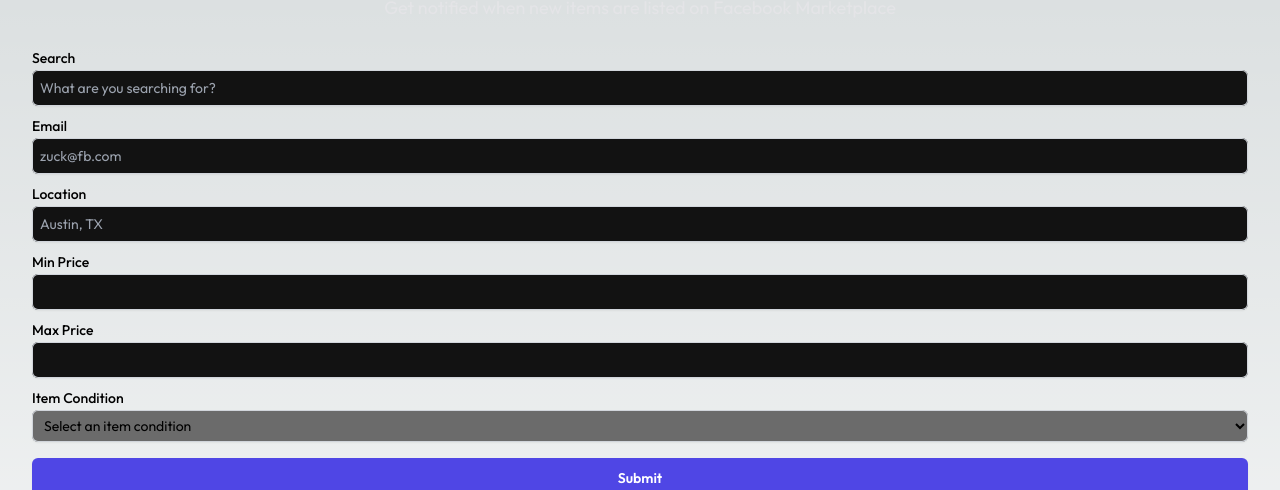
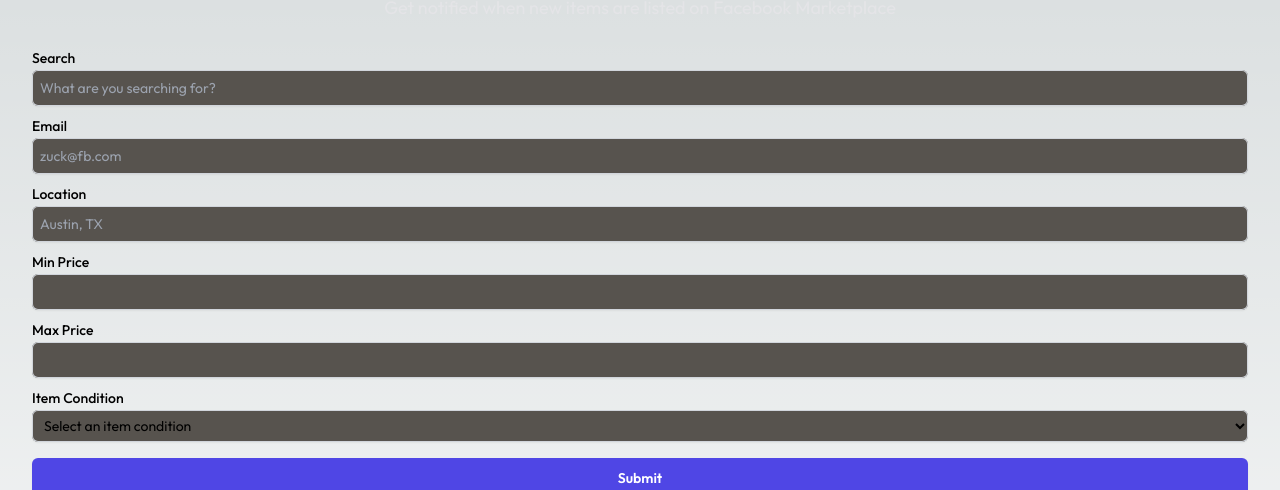
Before and after one commit to adrianhorning08/web-scraping-guy, a Next.js app: page /marketplace-alerts in a window 1280 px wide. Shown: the part 166-656 px from the top of the page. Built offline with nearby package versions, Linux system fonts and the light colour scheme.

Commit message:
better color on inputs

```diff
--- a/src/components/ApiDemos.jsx
+++ b/src/components/ApiDemos.jsx
@@ -365,7 +365,7 @@ export default function ApiDemos() {
             <input
               id="parcelNumber"
               type="text"
-              className="mt-4 block w-full rounded-md border-0 px-2 py-1.5 shadow-sm ring-1 ring-inset ring-gray-300 placeholder:text-gray-400 focus:ring-2 focus:ring-inset focus:ring-indigo-400 sm:text-sm sm:leading-6"
+              className="mt-4 block w-full rounded-md border-0 px-2 py-1.5 shadow-sm ring-1 ring-inset ring-gray-300 placeholder:text-gray-400 focus:ring-2 focus:ring-inset focus:ring-indigo-400 sm:text-sm sm:leading-6 bg-stone-600"
               placeholder="2004014001"
               value={parcelId}
               onChange={(e) => setParcelId(e.target.value)}
@@ -428,7 +428,7 @@ export default function ApiDemos() {
             </label>
             <select
               id="docType"
-              className="mt-2 block w-full rounded-md border-0 py-1.5 pl-3 pr-10 ring-1 ring-inset ring-gray-300 focus:ring-2 focus:ring-indigo-400 sm:text-sm sm:leading-6"
+              className="mt-2 block w-full rounded-md border-0 py-1.5 pl-3 pr-10 ring-1 ring-inset ring-gray-300 focus:ring-2 focus:ring-indigo-400 sm:text-sm sm:leading-6 bg-stone-600"
               value={docType}
               onChange={(e) => setDocType(e.target.value)}
             >
@@ -436,7 +436,7 @@ export default function ApiDemos() {
             </select>
             <input
               type="text"
-              className="mt-4 block w-full rounded-md border-0 px-2 py-1.5 shadow-sm ring-1 ring-inset ring-gray-300 placeholder:text-gray-400 focus:ring-2 focus:ring-inset focus:ring-indigo-400 sm:text-sm sm:leading-6"
+              className="mt-4 block w-full rounded-md border-0 px-2 py-1.5 shadow-sm ring-1 ring-inset ring-gray-300 placeholder:text-gray-400 focus:ring-2 focus:ring-inset focus:ring-indigo-400 sm:text-sm sm:leading-6 bg-stone-600"
               placeholder="Search Term"
               value={searchTerm}
               onChange={(e) => setSearchTerm(e.target.value)}
--- a/src/components/Input.jsx
+++ b/src/components/Input.jsx
@@ -10,7 +10,7 @@ export default function Input({ title, id, placeholder, value, onChange }) {
       <input
         id={id}
         type="text"
-        className="mb-2 block w-full rounded-md border-0 px-2 py-1.5 shadow-sm ring-1 ring-inset ring-gray-300 placeholder:text-gray-400 focus:ring-2 focus:ring-inset focus:ring-indigo-400 sm:text-sm sm:leading-6"
+        className="mb-2 block w-full rounded-md border-0 px-2 py-1.5 shadow-sm ring-1 ring-inset ring-gray-300 placeholder:text-gray-400 focus:ring-2 focus:ring-inset focus:ring-indigo-400 sm:text-sm sm:leading-6 bg-stone-600"
         placeholder={placeholder}
         value={value}
         onChange={onChange}
--- a/src/components/NumberInput.jsx
+++ b/src/components/NumberInput.jsx
@@ -16,7 +16,7 @@ export default function NumberInput({
       <input
         id={id}
         type="number"
-        className="mb-2 block w-full rounded-md border-0 px-2 py-1.5 shadow-sm ring-1 ring-inset ring-gray-300 placeholder:text-gray-400 focus:ring-2 focus:ring-inset focus:ring-indigo-400 sm:text-sm sm:leading-6"
+        className="mb-2 block w-full rounded-md border-0 px-2 py-1.5 shadow-sm ring-1 ring-inset ring-gray-300 placeholder:text-gray-400 focus:ring-2 focus:ring-inset focus:ring-indigo-400 sm:text-sm sm:leading-6 bg-stone-600"
         placeholder={placeholder}
         value={value}
         onChange={onChange}
--- a/src/components/Select.jsx
+++ b/src/components/Select.jsx
@@ -16,7 +16,7 @@ export default function Select({
       </label>
       <select
         id={id}
-        className="mb-4 block w-full rounded-md border-0 px-2 py-1.5 shadow-sm ring-1 ring-inset ring-gray-300 placeholder:text-gray-400 focus:ring-2 focus:ring-inset focus:ring-indigo-400 sm:text-sm sm:leading-6"
+        className="mb-4 block w-full rounded-md border-0 px-2 py-1.5 shadow-sm ring-1 ring-inset ring-gray-300 placeholder:text-gray-400 focus:ring-2 focus:ring-inset focus:ring-indigo-400 sm:text-sm sm:leading-6 bg-stone-600"
         value={value}
         onChange={onChange}
       >
--- a/src/styles/globals.css
+++ b/src/styles/globals.css
@@ -100,17 +100,17 @@ body {
     rgb(var(--background-start-rgb));
 }
 
-a {
+/* a {
   color: inherit;
   text-decoration: none;
-}
+} */
 
-html {
+/* html {
   color-scheme: dark;
-}
+} */
 
-@media (prefers-color-scheme: dark) {
+/* @media (prefers-color-scheme: dark) {
   html {
     color-scheme: dark;
   }
-}
+} */
```
